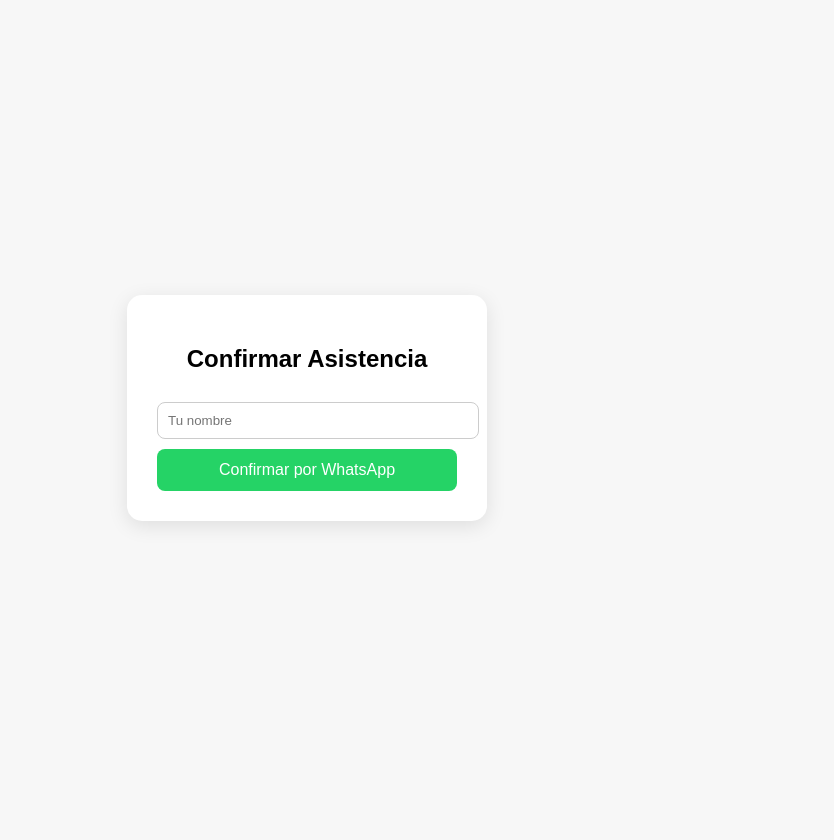
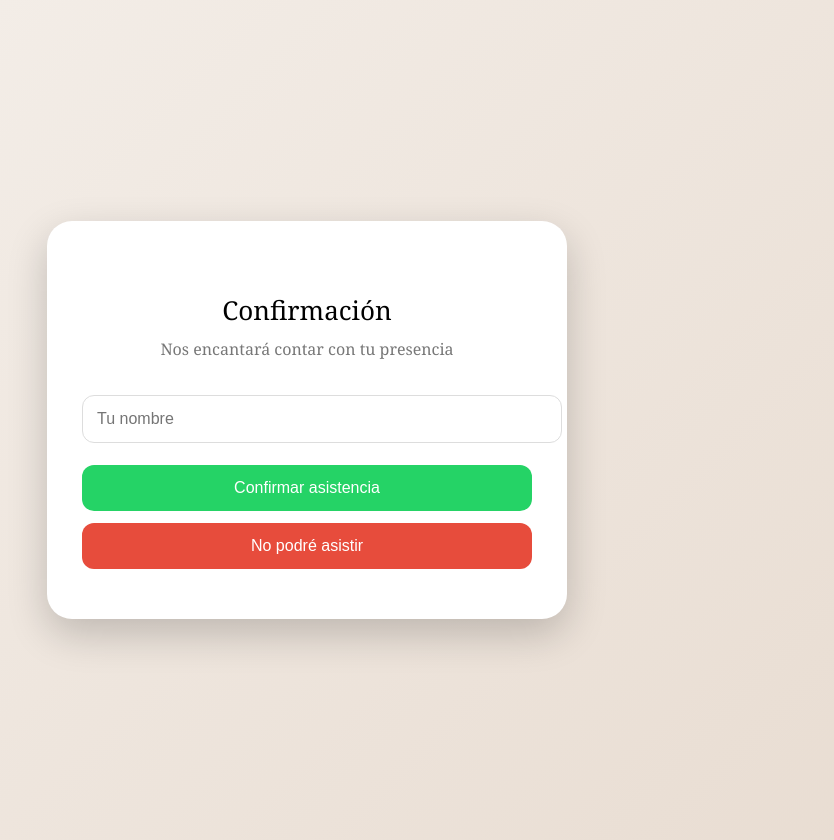
Before and after one commit to nuevaeragdl2015-maker/confirmacion-dayanna, a plain HTML site: page index.html in a window 1280 px wide. Shown: the whole page, without its empty margins (333-1167 px from the left). Before the commit the page ends 816 px from the top, so only its background shows below. Drawn offline with Linux system fonts and the light colour scheme.

Commit message:
Add files via upload

```diff
--- a/index.html
+++ b/index.html
@@ -3,73 +3,127 @@
 <head>
 <meta charset="UTF-8">
 <title>Confirmación de Asistencia</title>
+
 <style>
 body {
-      font-family: Arial, sans-serif;
-      background: #f7f7f7;
+  margin: 0;
+  font-family: 'Georgia', serif;
+  background: linear-gradient(135deg, #f5f0eb, #e8dcd1);
   display: flex;
   justify-content: center;
   align-items: center;
-      height: 100vh;
+  min-height: 100vh;
+  padding: 20px;
 }
+
 .box {
-      background: #fff;
-      padding: 30px;
-      border-radius: 15px;
-      box-shadow: 0 5px 20px rgba(0,0,0,0.1);
+  background: #ffffff;
+  padding: 50px 35px;
+  border-radius: 25px;
+  box-shadow: 0 15px 40px rgba(0,0,0,0.2);
   text-align: center;
-      width: 300px;
+  width: 92%;
+  max-width: 450px;
 }
+
+h2 {
+  font-size: 26px;
+  margin-bottom: 10px;
+  font-weight: normal;
+}
+
+.sub {
+  font-size: 16px;
+  color: #777;
+  margin-bottom: 25px;
+}
+
 input {
   width: 100%;
-      padding: 10px;
+  padding: 14px;
   margin: 10px 0;
-      border-radius: 8px;
-      border: 1px solid #ccc;
+  border-radius: 12px;
+  border: 1px solid #ddd;
+  font-size: 16px;
 }
+
 button {
+  width: 100%;
+  padding: 14px;
+  margin-top: 12px;
+  border-radius: 12px;
+  border: none;
+  font-size: 16px;
+  cursor: pointer;
+  transition: 0.3s;
+}
+
+.confirmar {
   background: #25D366;
   color: white;
-      border: none;
-      padding: 12px;
-      width: 100%;
-      border-radius: 8px;
-      cursor: pointer;
-      font-size: 16px;
 }
-    button:hover {
+
+.confirmar:hover {
   background: #1ebe5d;
 }
+
+.no {
+  background: #e74c3c;
+  color: white;
+}
+
+.no:hover {
+  background: #c0392b;
+}
 </style>
+
 </head>
+
 <body>
 
 <div class="box">
-  <h2>Confirmar Asistencia</h2>
+  <h2>Confirmación</h2>
+  <div class="sub">Nos encantará contar con tu presencia</div>
 
   <input type="text" id="nombre" placeholder="Tu nombre">
 
-  <button onclick="enviarWhatsApp()">Confirmar por WhatsApp</button>
+  <button class="confirmar" onclick="confirmar()">Confirmar asistencia</button>
+  <button class="no" onclick="noAsistire()">No podré asistir</button>
 </div>
 
 <script>
-function enviarWhatsApp() {
-  var nombreInput = document.getElementById("nombre");
+var telefono = "523316041358";
 
-  if (!nombreInput || nombreInput.value.trim() === "") {
+function confirmar() {
+  var nombre = document.getElementById("nombre").value.trim();
+
+  if(nombre === "") {
     alert("Por favor escribe tu nombre");
     return;
   }
 
-  var nombre = nombreInput.value;
+  var mensaje = "Hola, soy " + nombre +
+  ". Confirmo mi asistencia a la fiesta de XV años de Dayanna. Muchas gracias por la invitación.";
 
-  var telefono = "523316041358";
+  abrirWhats(mensaje);
+}
+
+function noAsistire() {
+  var nombre = document.getElementById("nombre").value.trim();
+
+  if(nombre === "") {
+    alert("Por favor escribe tu nombre");
+    return;
+  }
 
   var mensaje = "Hola, soy " + nombre +
-                ". Muchas gracias por la invitación, confirmo mi asistencia a la fiesta de XV años  de Dayanna.";
+  ". Agradezco mucho la invitación, pero en esta ocasión no podré asistir.";
 
+  abrirWhats(mensaje);
+}
+
+function abrirWhats(mensaje){
   var url = "https://wa.me/" + telefono + "?text=" + encodeURIComponent(mensaje);
-
   window.open(url, "_blank");
 }
 </script>
```
Lines whose indentation alone changed are shown as unchanged.
